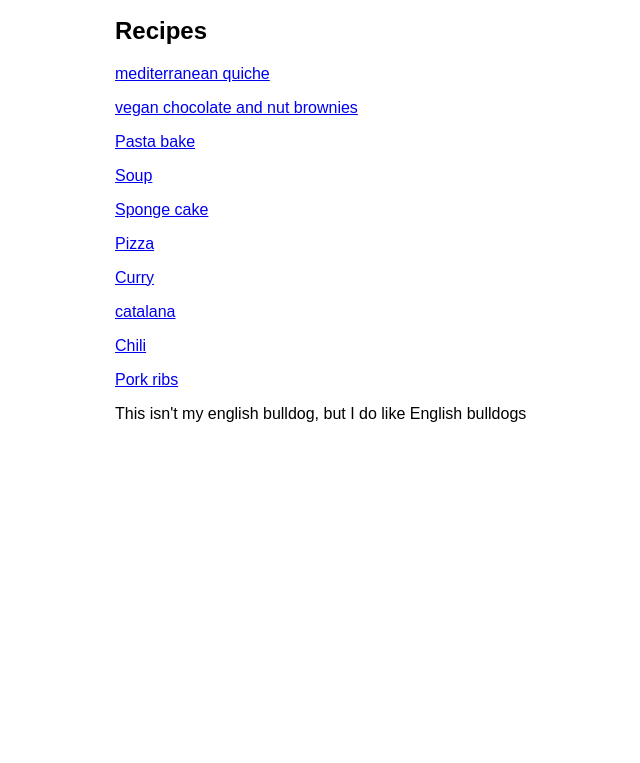
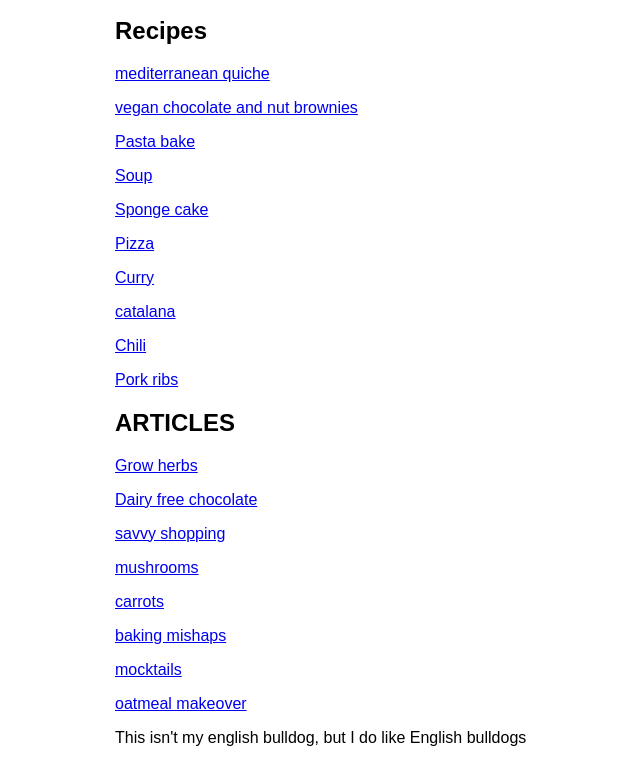
Before and after one commit to quentinpattersonEKU/my-first-gatsby-site, a Gatsby site: page / in a window 1280 px wide. Shown: the part 197-960 px from the top of the page, without its empty margins (275-915 px from the left). Before the commit the page ends 800 px from the top, so only its background shows below. Built offline with nearby package versions, Linux system fonts and the light colour scheme; Gatsby itself is replaced by a stand-in of ours.

Commit message:
Added articles links to index

```diff
--- a/src/pages/index.js
+++ b/src/pages/index.js
@@ -21,6 +21,16 @@ const IndexPage = () => {
       <Link to="/en/recipes/fiery-chili-sauce">Chili</Link><p></p>
       <Link to="/en/recipes/borscht-with-pork-ribs">Pork ribs</Link><p></p>
 
+      <h2>ARTICLES</h2>
+      <p></p>
+      <Link to="/en/articles/give-it-a-go-and-grow-your-own-herbs/">Grow herbs</Link><p></p>
+      <Link to="/en/articles/dairy-free-and-delicious-milk-chocolate/">Dairy free chocolate</Link><p></p>
+      <Link to="/en/articles/the-real-deal-for-supermarket-savvy-shopping/">savvy shopping</Link><p></p>
+      <Link to="/en/articles/the-umami-guide-to-our-favourite-mushrooms/">mushrooms</Link><p></p>
+      <Link to="//en/articles/lets-hear-it-for-carrots/">carrots</Link><p></p>
+      <Link to="/en/articles/baking-mishaps-our-troubleshooting-tips/">baking mishaps</Link><p></p>
+      <Link to="/en/articles/skip-the-spirits-with-delicious-mocktails/">mocktails</Link><p></p>
+      <Link to="/en/articles/give-your-oatmeal-the-ultimate-makeover/">oatmeal makeover</Link><p></p>
 
       <p>This isn't my english bulldog, but I do like English bulldogs</p>
     </Layout>
```
